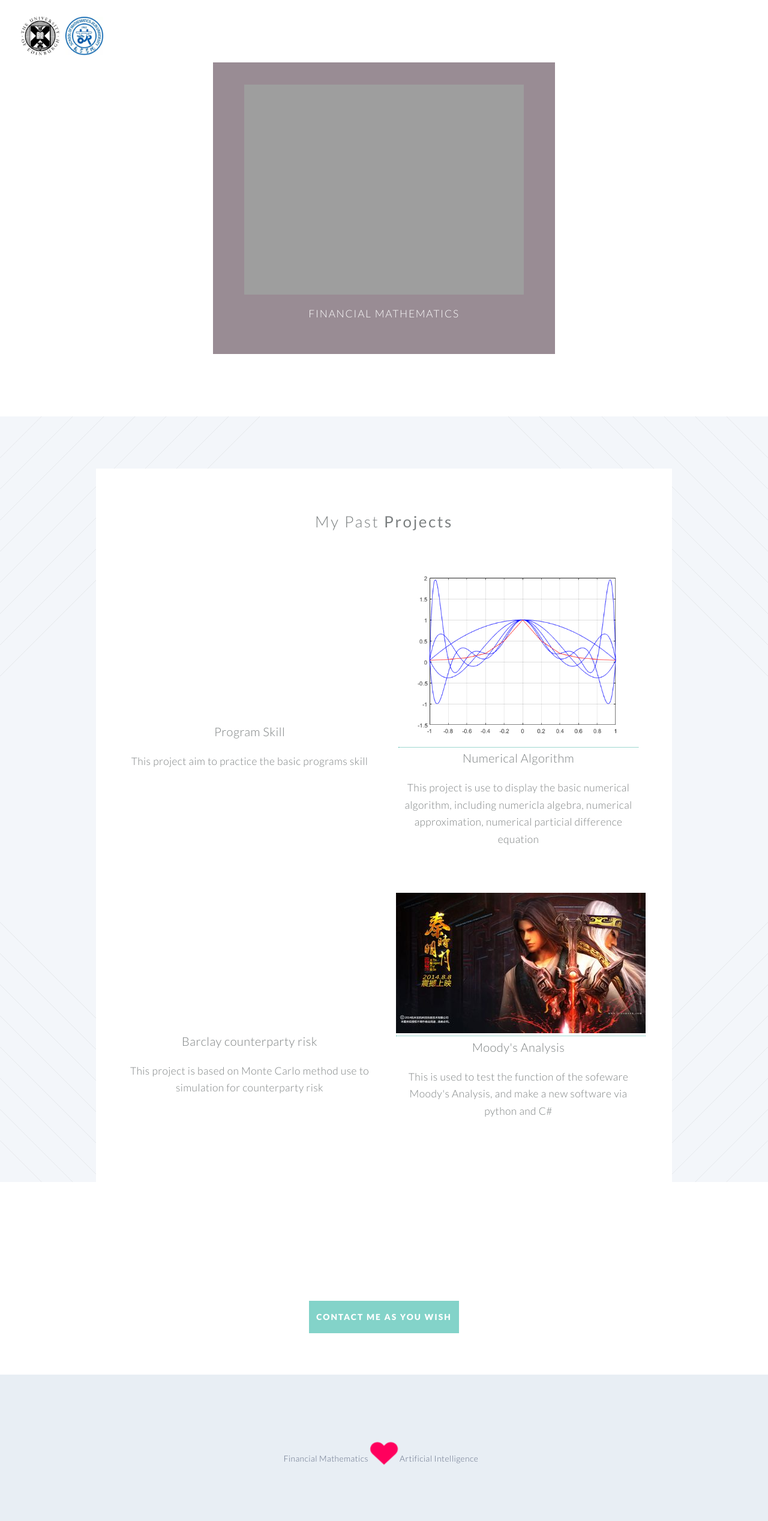
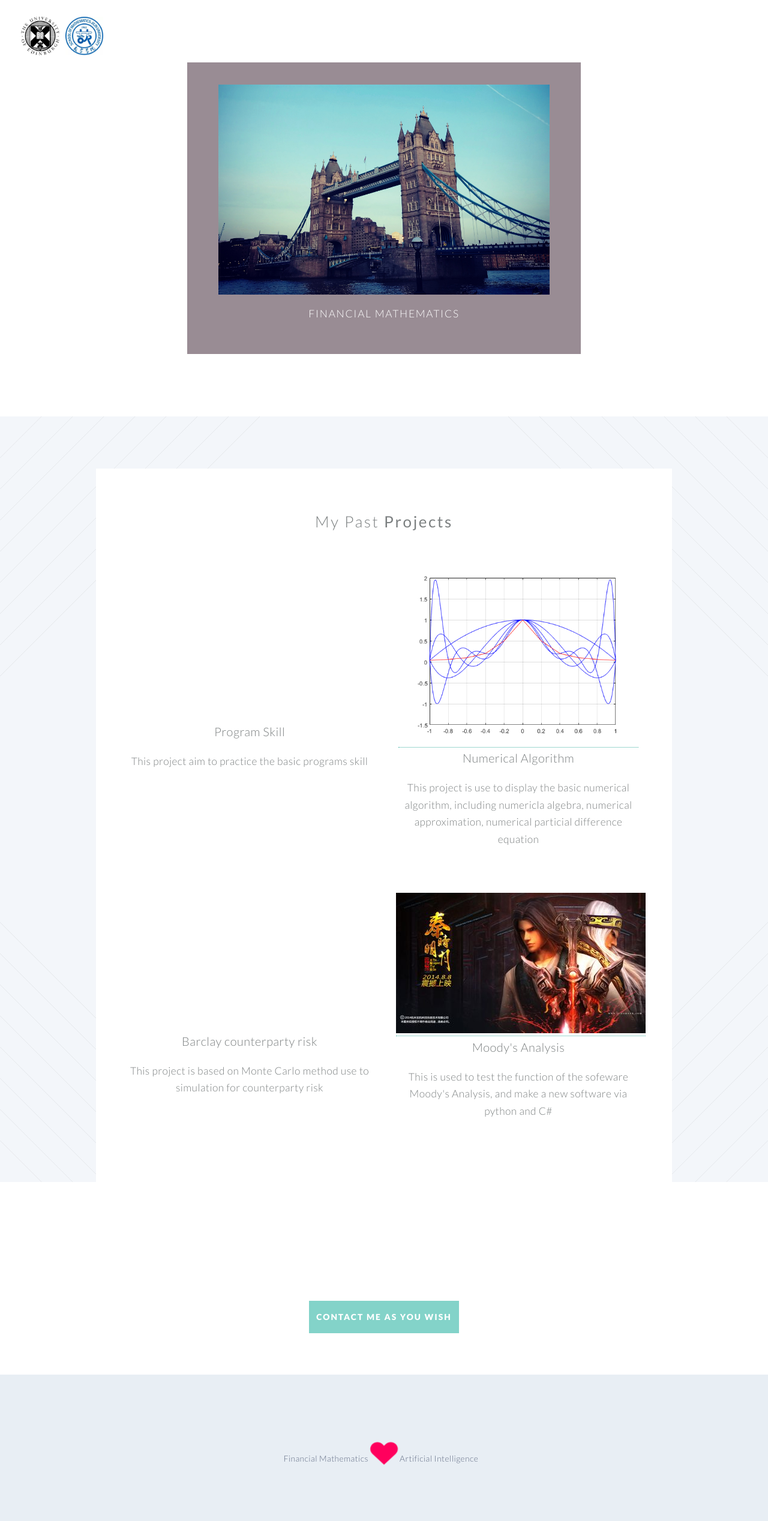
Before and after one commit to Gonewiththewind4/Project-Display, a Jekyll site: the page built from index.html, in a window 1280 px wide. Shown: the whole page at 60% size. Built offline with Jekyll 4.4.1, drawn with Linux system fonts in a browser that asks for light colours.

Commit message:
Update banner.html

```diff
--- a/_includes/banner.html
+++ b/_includes/banner.html
@@ -11,7 +11,7 @@
     <div class="inner">
 
         <header>
-            <img src="https://gonewiththewind4.github.io/Project-Display/images/banner3.jpg" style="height:350px; margin-top:-20px; margin-bottom:-30px">
+            <img src="https://gonewiththewind4.github.io/Project-Display/images/banner.jpg" style="height:350px; margin-top:-20px; margin-bottom:-30px">
         </header>
         <p>Financial Mathematics</p>
 
```
